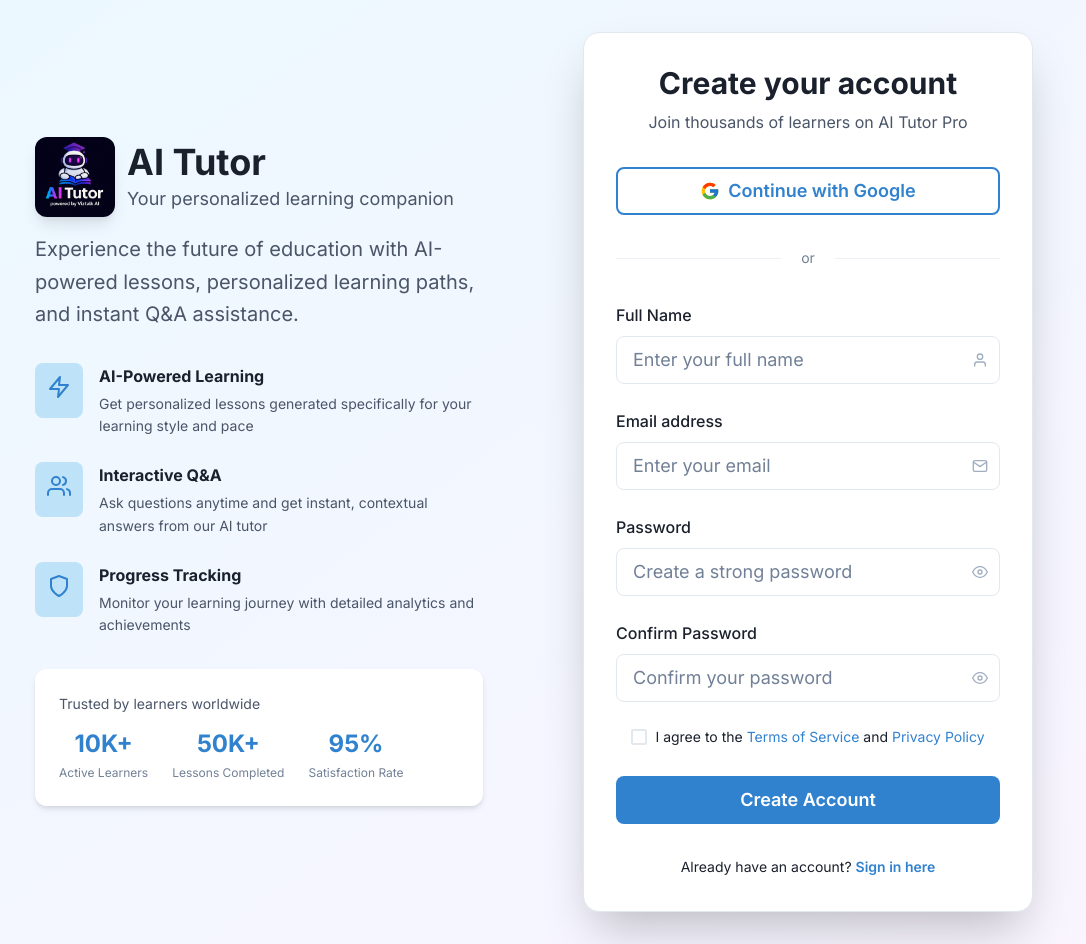
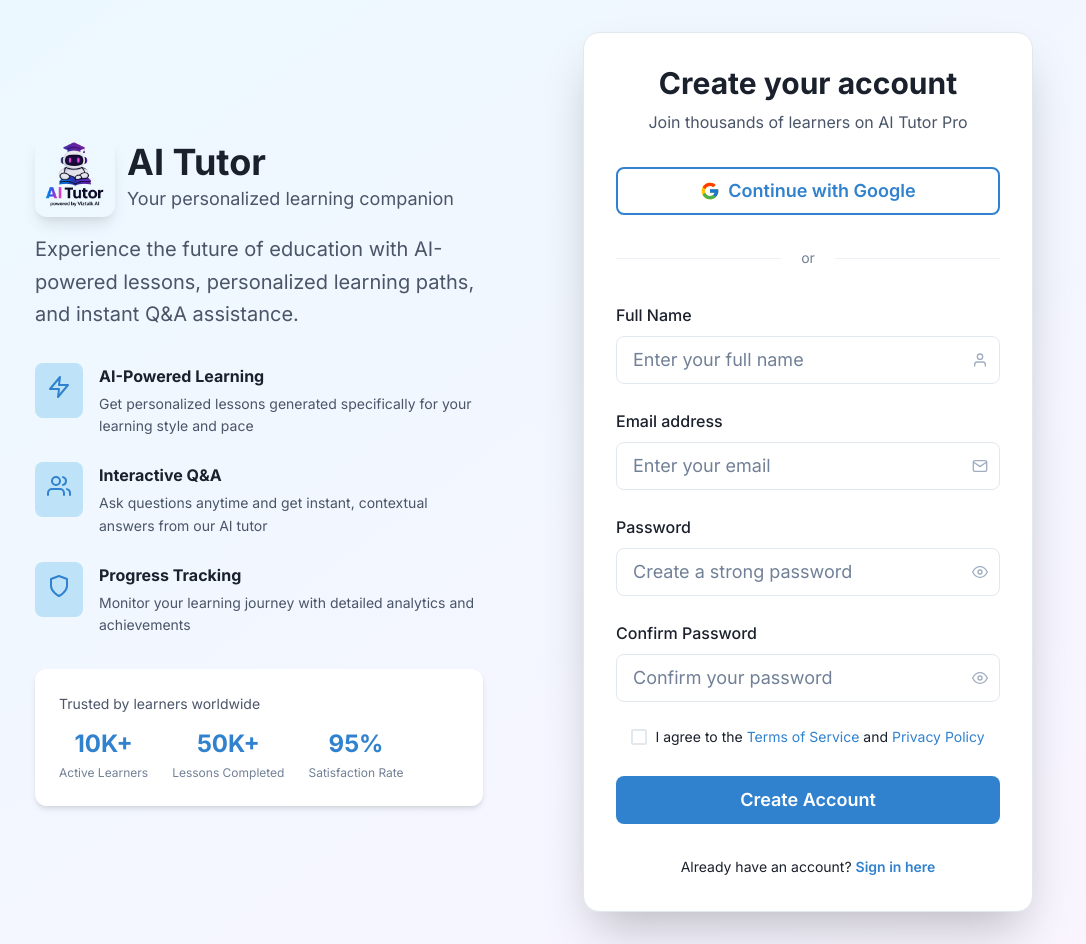
Before and after one commit to abdullahfirdowsi/ai-tutor-frontend, a React (Create React App) app: page /signup in a window 1280 px wide. Shown: the whole page, without its empty margins (106-1192 px from the left). Built offline with nearby package versions, Linux system fonts and the light colour scheme; no server answers.

Commit message:
Update Logo References for Dark Theme Compatibility

```diff
--- a/public/index.html
+++ b/public/index.html
@@ -2,14 +2,14 @@
 <html lang="en">
   <head>
     <meta charset="utf-8" />
-    <link rel="icon" href="%PUBLIC_URL%/aitutor.png" />
+    <link rel="icon" href="%PUBLIC_URL%/aitutor-nobackground.png" />
     <meta name="viewport" content="width=device-width, initial-scale=1" />
     <meta name="theme-color" content="#3182CE" />
     <meta
       name="description"
       content="AI Tutor - Your personalized learning companion powered by artificial intelligence"
     />
-    <link rel="apple-touch-icon" href="%PUBLIC_URL%/aitutor.png" />
+    <link rel="apple-touch-icon" href="%PUBLIC_URL%/aitutor-nobackground.png" />
     <link rel="manifest" href="%PUBLIC_URL%/manifest.json" />
 
     <!-- Preload fonts for better performance -->
@@ -24,13 +24,13 @@
     <meta name="author" content="AI Tutor">
     <meta property="og:title" content="AI Tutor - Personalized Learning with AI">
     <meta property="og:description" content="Experience the future of education with AI-powered lessons, personalized learning paths, and instant Q&A assistance.">
-    <meta property="og:image" content="%PUBLIC_URL%/aitutor.png">
+    <meta property="og:image" content="%PUBLIC_URL%/aitutor-nobackground.png">
     <meta property="og:url" content="https://ai-tutor.netlify.app">
     <meta property="og:type" content="website">
     <meta name="twitter:card" content="summary_large_image">
     <meta name="twitter:title" content="AI Tutor - Personalized Learning with AI">
     <meta name="twitter:description" content="Experience the future of education with AI-powered lessons, personalized learning paths, and instant Q&A assistance.">
-    <meta name="twitter:image" content="%PUBLIC_URL%/aitutor.png">
+    <meta name="twitter:image" content="%PUBLIC_URL%/aitutor-nobackground.png">
   </head>
   <body>
     <noscript>You need to enable JavaScript to run this app.</noscript>
--- a/src/components/layouts/AuthLayout.tsx
+++ b/src/components/layouts/AuthLayout.tsx
@@ -61,7 +61,7 @@
             <VStack spacing={4} align={{ base: 'center', lg: 'start' }}>
               <HStack spacing={3}>
                 <Image
-                  src="/aitutor.png"
+                  src="/aitutor-nobackground.png"
                   alt="AI Tutor Logo"
                   w="80px"
                   h="80px"
--- a/src/components/navigation/Navbar.tsx
+++ b/src/components/navigation/Navbar.tsx
@@ -89,7 +89,7 @@
         <Flex flex={{ base: 1 }} justify={{ base: 'center', md: 'start' }} align="center">
           <HStack spacing={3}>
             <Image
-              src="/aitutor.png"
+              src="/aitutor-nobackground.png"
               alt="AI Tutor Logo"
               w="50px"
               h="50px"
--- a/src/components/qa/AnswerDisplay.tsx
+++ b/src/components/qa/AnswerDisplay.tsx
@@ -128,7 +128,7 @@
           size="sm"
           name="AI Tutor"
           bg="brand.500"
-          src="/aitutor.png"
+          src="/aitutor-nobackground.png"
           mr={3}
         />
         <Box
```
Also changed, not shown: public/manifest.json.
